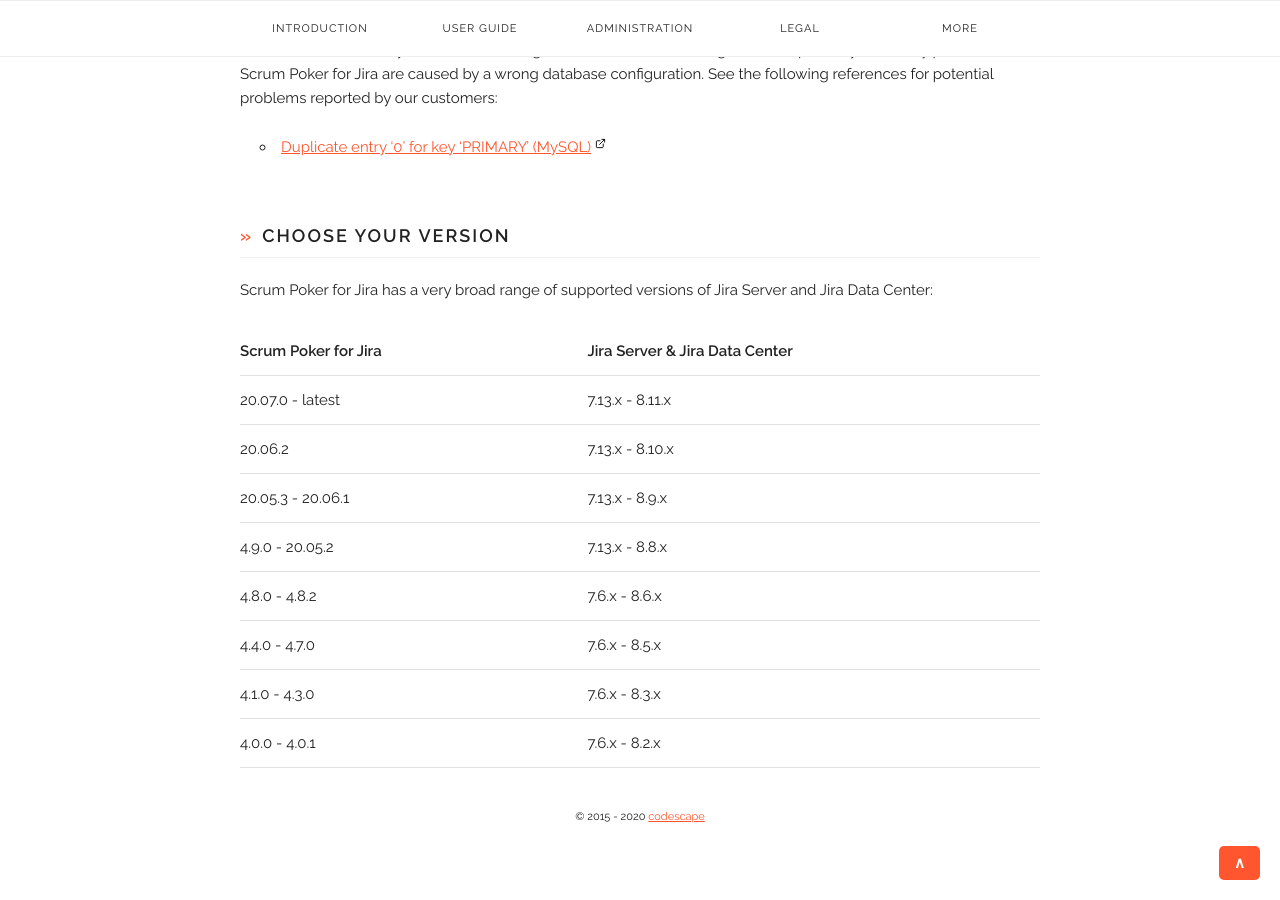
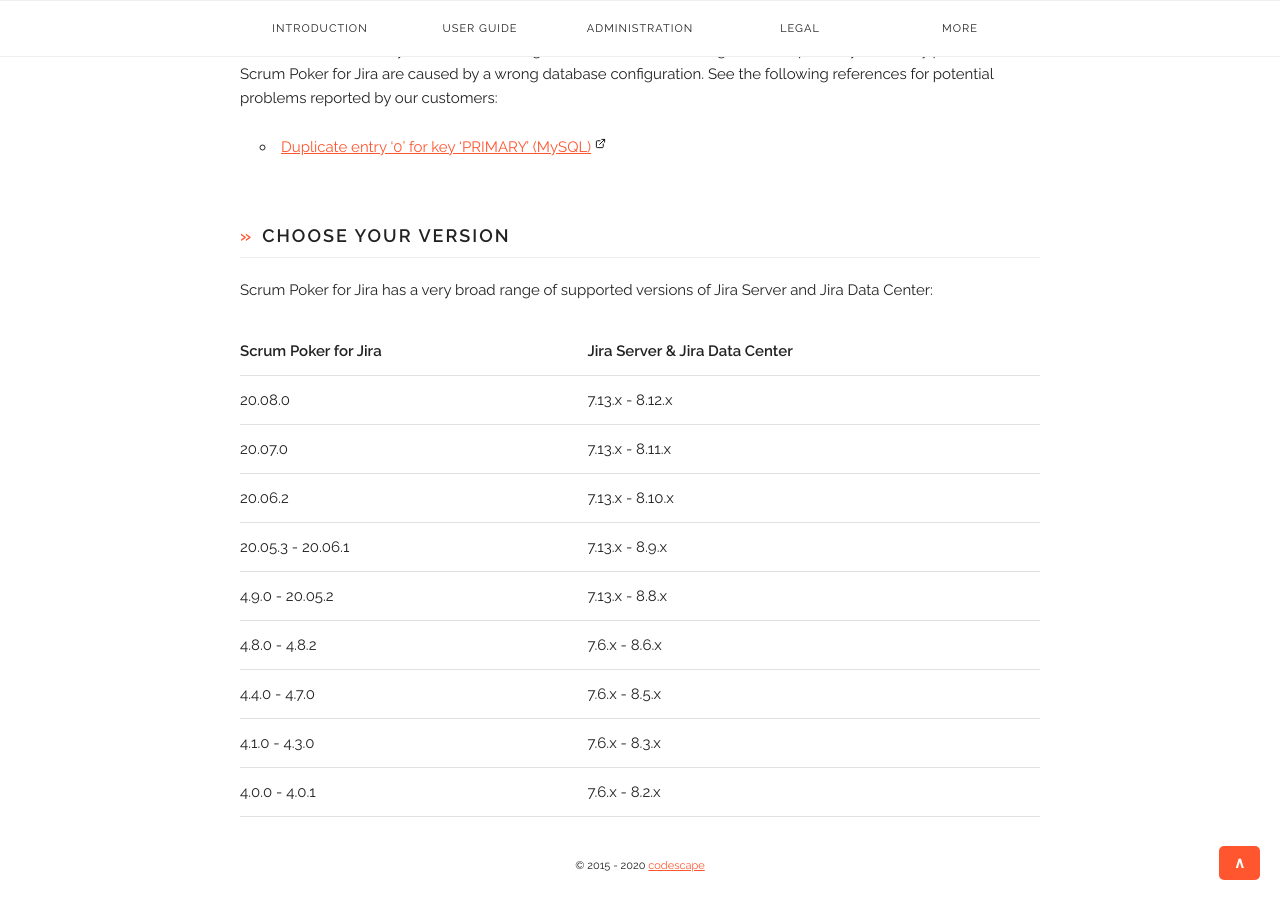
Before and after one commit to codescape/jira-scrum-poker, a Jekyll site: the page built from docs/compatibility-matrix.md, in a window 1280 px wide and 900 px high, scrolled down 1233 px. Built offline with Jekyll 4.4.1, drawn with Linux system fonts in a browser that asks for light colours; nearby versions of some CDN libraries.

Commit message:
docs: update compatibility matrix

```diff
--- a/docs/compatibility-matrix.md
+++ b/docs/compatibility-matrix.md
@@ -38,7 +38,8 @@
 
 | Scrum Poker for Jira | Jira Server & Jira Data Center |
 | -------------------- | ------------------------------ |
-| 20.07.0 - latest     | 7.13.x - 8.11.x                |
+| 20.08.0              | 7.13.x - 8.12.x                |
+| 20.07.0              | 7.13.x - 8.11.x                |
 | 20.06.2              | 7.13.x - 8.10.x                |
 | 20.05.3 - 20.06.1    | 7.13.x - 8.9.x                 |
 | 4.9.0 - 20.05.2      | 7.13.x - 8.8.x                 |
```
Also changed, not shown: docs/changelog.md.
